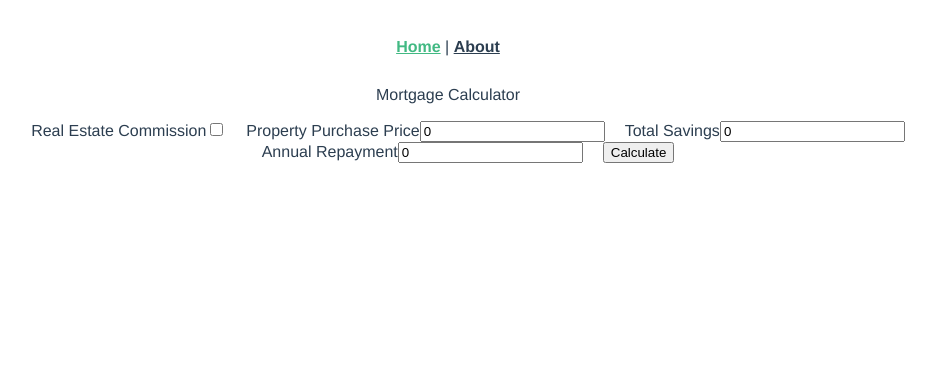
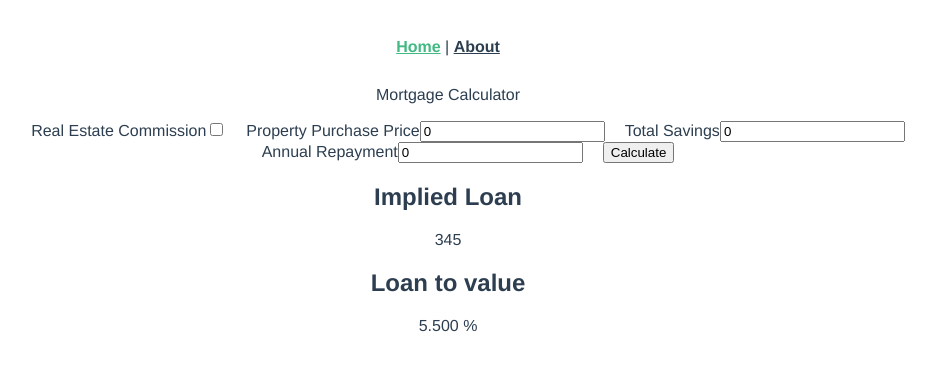
Before and after one commit to aethel/hypo, a Vue app: page /#/ in a window 1280 px wide. Shown: the top 370 px of the page, without its empty margins (192-1128 px from the left). Built offline with nearby package versions, Linux system fonts and the light colour scheme.

Commit message:
Side panels, formatting

```diff
--- /dev/null
+++ b/src/components/AsideBox/AsideBox.vue
@@ -0,0 +1,48 @@
+<template>
+  <section>
+    <h2>{{ heading }}</h2>
+    <span v-if="dataToDisplay">{{ dataToDisplay }}</span>
+    <span v-else>Please fill out the form</span>
+  </section>
+</template>
+
+<script lang="ts">
+import store from "@/store";
+import { toPercentage, toCurrency } from "@/utils/utils";
+import { Component, Prop, Vue } from "vue-property-decorator";
+
+@Component
+export default class AsideBox extends Vue {
+  @Prop() private data!: number;
+  @Prop() private heading!: string;
+  @Prop() private formatting!: string;
+  @Prop() private dataToDisplay: string | null = null;
+
+  mounted() {
+    if(this.formatting === 'currency') {
+      this.dataToDisplay = toCurrency(this.data);
+    }
+    if(this.formatting === 'percentage') {
+      this.dataToDisplay = toPercentage(this.data);
+    }
+  }
+}
+</script>
+
+<!-- Add "scoped" attribute to limit CSS to this component only -->
+<style scoped lang="scss">
+h3 {
+  margin: 40px 0 0;
+}
+ul {
+  list-style-type: none;
+  padding: 0;
+}
+li {
+  display: inline-block;
+  margin: 0 10px;
+}
+a {
+  color: #42b983;
+}
+</style>
--- a/src/components/Form/Form.vue
+++ b/src/components/Form/Form.vue
@@ -82,7 +82,6 @@ export default class Form extends Vue {
   // value as percentage
 
   recalculate = () => {
-    console.log(this.mortgageCalculations.repayment);
     const {
       purchasePrice,
       totalSavings,
--- a/src/store/index.ts
+++ b/src/store/index.ts
@@ -7,7 +7,9 @@ export default new Vuex.Store({
   state: {
     mortgageCalculations: {},
     brokerTax: 0.0714,
-    cityTax: 0.06
+    cityTax: 0.06,
+    rawLoanAmount: 0,
+    loanToValue: 0
   },
   mutations: {
     setCalculations: (state, payload) => state.mortgageCalculations = payload
--- a/src/utils/utils.ts
+++ b/src/utils/utils.ts
@@ -20,3 +20,17 @@ export const loanToValue = (
   rawLoanAmount: number,
   propertyPrice: number
 ): number => rawLoanAmount / propertyPrice;
+
+const currencyFormattingOptions = {
+  style: "currency",
+  currency: "EUR",
+  minimumFractionDigits: 2,
+  maximumFractionDigits: 2,
+};
+export const toCurrency = (value: number): string =>
+  value.toLocaleString("de-DE", currencyFormattingOptions);
+
+export const toPercentage = (value: number): string =>
+  new Intl.NumberFormat("de-DE", {
+    style: "percent",
+  }).format(value);
--- a/src/views/Home.vue
+++ b/src/views/Home.vue
@@ -1,20 +1,32 @@
 <template>
   <div class="home">
   <Form/>
+  <AsideBox data="345" :heading="loanHeading" formatting="currency"/>
+  <AsideBox data="55" :heading="valueHeading" formatting="percentage"/>
   </div>
 </template>
 
 <script lang="ts">
-import { Component, Vue } from "vue-property-decorator";
+import { Component, Prop, Vue } from "vue-property-decorator";
 import HelloWorld from "@/components/HelloWorld.vue"; // @ is an alias to /src
 import Form from "@/components/Form/Form.vue";
-
+import AsideBox from "@/components/AsideBox/AsideBox.vue";
 
 @Component({
   components: {
-    // HelloWorld,
-    Form
+    Form,
+    AsideBox
   }
 })
-export default class Home extends Vue {}
+export default class Home extends Vue {
+  @Prop()
+  loanHeading = 'Implied Loan';
+  @Prop()
+  valueHeading = 'Loan to value';
+  // @Prop()
+  // loanHeading = 'Implied Loan';
+  // @Prop()
+  // loanHeading = 'Implied Loan';
+
+}
 </script>
```
